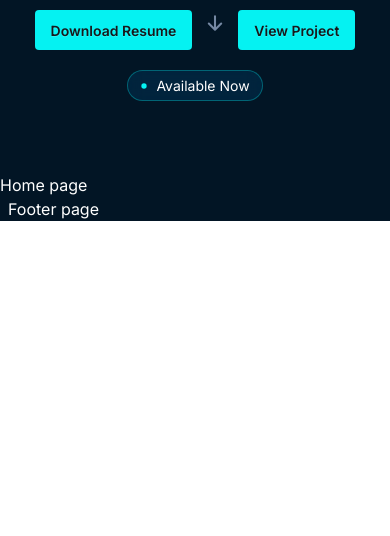
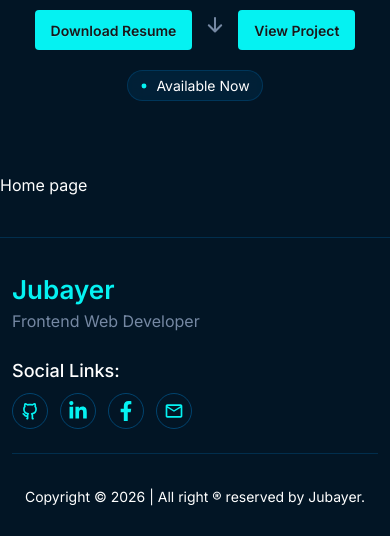
Before and after one commit to jubayer50/Jubayer, a Next.js app: page / in a window 390 px wide. Shown: the part 688-1224 px from the top of the page. Before the commit the page ends 909 px from the top, so only its background shows below. Built offline with nearby package versions, Linux system fonts and the light colour scheme.

Commit message:
footer design with responsive

```diff
--- a/src/Components/Footer/Footer.jsx
+++ b/src/Components/Footer/Footer.jsx
@@ -1,9 +1,65 @@
+import Link from "next/link";
 import React from "react";
+import { FaFacebookF, FaLinkedinIn } from "react-icons/fa";
+import { FaXTwitter } from "react-icons/fa6";
+import { MdOutlineEmail } from "react-icons/md";
+import { RiGithubLine } from "react-icons/ri";
 
 const Footer = () => {
   return (
-    <div className="max-w-310 mx-auto px-2">
-      <h2>Footer page</h2>
+    <div className="border-t border-[#0367A650] mt-10 md:mt-16">
+      <div className="max-w-310 mx-auto pt-8 md:pt-12 px-3">
+        <div className="pb-6 flex flex-col md:flex-row justify-between gap-6">
+          <div>
+            <h2 className="font-semibold text-[26px] text-[#05F2F2]">
+              Jubayer
+            </h2>
+            <p className="text-[#7588A3]">Frontend Web Developer</p>
+          </div>
+
+          <div>
+            <h3 className="text-lg font-medium">Social Links:</h3>
+
+            <div className="mt-2 flex items-center gap-3">
+              <div className="text-xl w-9 h-9 p-2 rounded-full border border-[#0367A690] flex items-center justify-center">
+                <Link href={"https://github.com/jubayer50"} target="_blank">
+                  <RiGithubLine className="object-cover text-[#05F2F2] " />
+                </Link>
+              </div>
+
+              <div className="text-xl w-9 h-9 p-2 rounded-full border border-[#0367A690] flex items-center justify-center">
+                <Link
+                  href={"https://www.linkedin.com/in/jubayerh50/"}
+                  target="_blank"
+                >
+                  <FaLinkedinIn className="object-cover text-[#05F2F2]" />
+                </Link>
+              </div>
+
+              <div className="text-xl w-9 h-9 p-2 rounded-full border border-[#0367A690] flex items-center justify-center">
+                <Link
+                  href={"https://www.facebook.com/jubayer050/"}
+                  target="_blank"
+                >
+                  <FaFacebookF className="object-cover text-[#05F2F2]" />
+                </Link>
+              </div>
+
+              <div className="text-xl w-9 h-9 p-2 rounded-full border border-[#0367A690] flex items-center justify-center">
+                <Link href="mailto:usjubayer1@gmail.com">
+                  <MdOutlineEmail className="object-cover text-[#05F2F2]" />
+                </Link>
+              </div>
+            </div>
+          </div>
+        </div>
+
+        <div className="py-8 border-t border-[#0367A650] text-center">
+          <p className="text-[14px]">
+            Copyright © 2026 | All right ® reserved by Jubayer.
+          </p>
+        </div>
+      </div>
     </div>
   );
 };
--- a/src/Components/HomePage/Banner.jsx
+++ b/src/Components/HomePage/Banner.jsx
@@ -95,7 +95,7 @@ const Banner = () => {
           </div>
 
           <div className="flex justify-center md:justify-start mt-5 md:mt-7">
-            <button className="bg-[#0367A630] backdrop-blur-sm rounded-full border border-[#05F2F250] text-white text-[14px] px-3 py-1 flex items-center gap-2">
+            <button className="bg-[#0367A625] backdrop-blur-sm rounded-full border border-[#0367A650] text-white text-[14px] px-3 py-1 flex items-center gap-2">
               <animated.div
                 className="w-2 h-2 bg-[#05F2F2] rounded-full"
                 style={availableHighLight}
```
Also changed, not shown: src/assets/Images/about.png (added).
